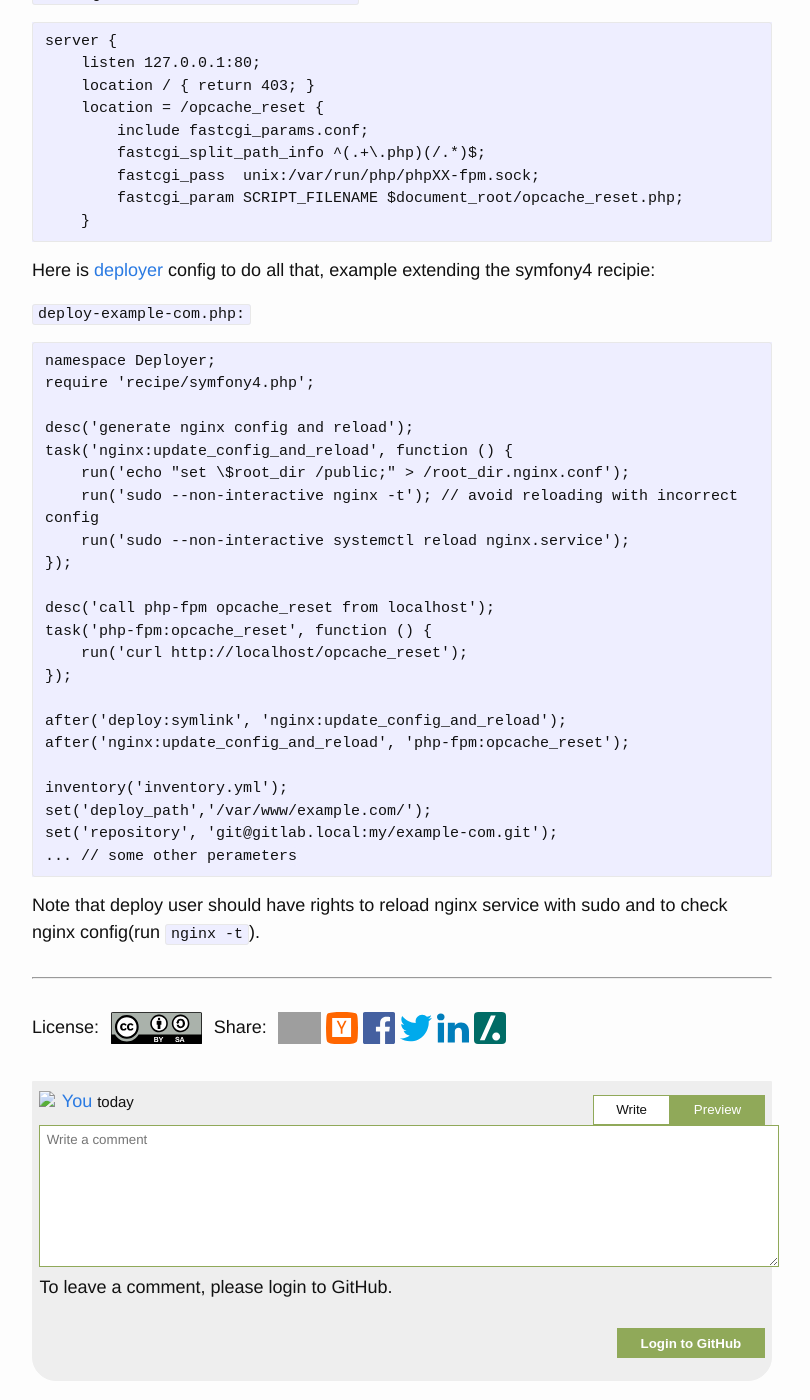
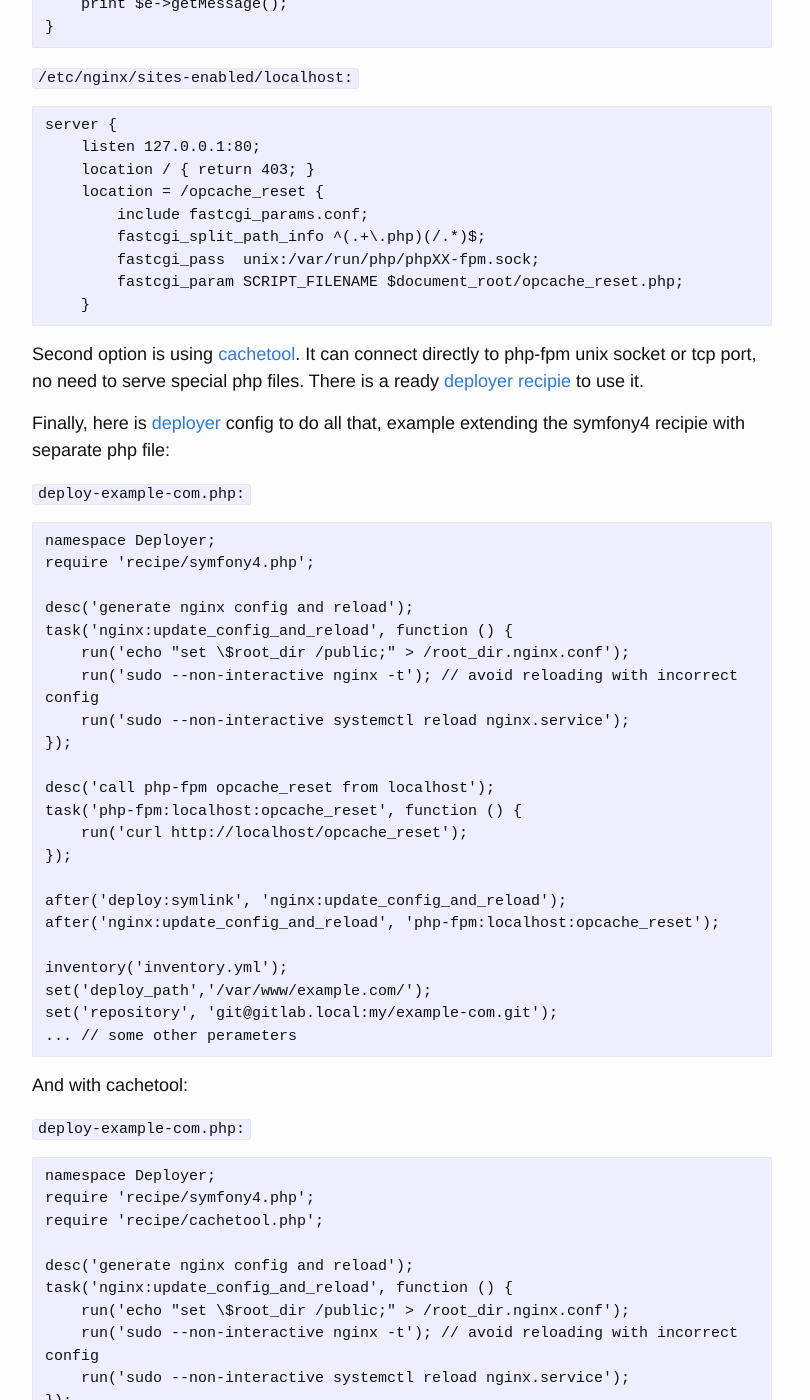
Before and after one commit to selivan/selivan.github.io, a Jekyll site: the page built from _posts/2020-04-09-smooth-no-downtime-deploy-with-php-fpm-and-nginx.md, in a window 1280 px wide and 1400 px high, scrolled down 1782 px. Shown: the whole window, without its empty margins (238-1048 px from the left). Built offline with Jekyll 4.4.1, drawn with Linux system fonts in a browser that asks for light colours; some of the changed text lies outside the part shown; grey boxes are pictures that could not be loaded.

Commit message:
update article

````diff
--- a/_posts/2020-04-09-smooth-no-downtime-deploy-with-php-fpm-and-nginx.md
+++ b/_posts/2020-04-09-smooth-no-downtime-deploy-with-php-fpm-and-nginx.md
@@ -4,11 +4,13 @@ title:  "Smooth deploy of a loaded PHP web application with php-fpm and nginx, w
 tags: [php,nginx,deploy]
 ---
 
+**UPDATE 2020-05-10** Added the cachetool option, thanks to reddit users [ds11](https://www.reddit.com/u/ds11) and [SevereHeight](https://www.reddit.com/u/SevereHeight) for mentioning it.
+
 Generally, the smoothest way to deploy a loaded web app without downtime or erros is by adding instances(hosts, containers) with the new version to balancer and then removing old ones, when they have served all running requests. But sometimes it is easier to switch app versions on instances without re-configuring balancer.
 
 Here is how to do that with php-fpm and nginx.
 
-After deploying application(with [deployer](https://deployer.org) or whatever tool you prefer) you have directories with old and new application versions, shared files(like logs), and symlink `current` pointing to the new version. Like this:
+After deploying the application(with [deployer](https://deployer.org) or whatever tool you prefer) you have directories with old and new application versions, shared files(like logs), and symlink `current` pointing to the new version. Like this:
 
 ```
 /var/www/example.com:
@@ -42,7 +44,9 @@ set $root_dir /var/www/example.com/2020-05-09-12-00-00/public;
 
 File `root_dir.nginx.conf` is updated on deploy, then nginx is reloaded. Nginx reload is done very carefully, all requests in progress are completed by old workers with the old config version, pointing to the old application version. Users won't experience any errors or slowdown.
 
-Now the only thing left to do is to clear opcache from the old code, that is not necessary anymore. You can do that with [opcache_reset()](https://www.php.net/manual/en/function.opcache-reset.php) function. This function should be called from a PHP process using the fpm pool you want to reset the opcache for. So you have to create a php file and make it accessible from localhost:
+Now the only thing left to do is to clear the old code from php opcache. You can do that with [opcache_reset()](https://www.php.net/manual/en/function.opcache-reset.php) function. This function should be called from a PHP process using the fpm pool you want to reset the opcache for.
+
+First option is to create a php file and make it accessible from localhost:
 
 `/var/www/localhost/opcache_reset.php:`
 
@@ -75,7 +79,9 @@ server {
     }
 ```
 
-Here is [deployer](https://deployer.org) config to do all that, example extending the symfony4 recipie:
+Second option is using [cachetool](https://gordalina.github.io/cachetool/). It can connect directly to php-fpm unix socket or tcp port, no need to serve special php files. There is a ready [deployer recipie](https://deployer.org/recipes/cachetool.html) to use it.
+
+Finally, here is [deployer](https://deployer.org) config to do all that, example extending the symfony4 recipie with separate php file:
 
 `deploy-example-com.php:`
 
@@ -91,12 +97,12 @@ task('nginx:update_config_and_reload', function () {
 });
 
 desc('call php-fpm opcache_reset from localhost');
-task('php-fpm:opcache_reset', function () {
+task('php-fpm:localhost:opcache_reset', function () {
     run('curl http://localhost/opcache_reset');
 });
 
 after('deploy:symlink', 'nginx:update_config_and_reload');
-after('nginx:update_config_and_reload', 'php-fpm:opcache_reset');
+after('nginx:update_config_and_reload', 'php-fpm:localhost:opcache_reset');
 
 inventory('inventory.yml');
 set('deploy_path','/var/www/example.com/');
@@ -104,4 +110,30 @@ set('repository', 'git@gitlab.local:my/example-com.git');
 ... // some other perameters
 ```
 
+And with cachetool:
+
+`deploy-example-com.php:`
+
+```
+namespace Deployer;
+require 'recipe/symfony4.php';
+require 'recipe/cachetool.php';
+
+desc('generate nginx config and reload');
+task('nginx:update_config_and_reload', function () {
+    run('echo "set \$root_dir {{release_path}}/public;" > {{deploy_path}}/root_dir.nginx.conf');
+    run('sudo --non-interactive nginx -t'); // avoid reloading with incorrect config
+    run('sudo --non-interactive systemctl reload nginx.service');
+});
+
+after('deploy:symlink', 'nginx:update_config_and_reload');
+after('nginx:update_config_and_reload', 'cachetool:clear:opcache');
+
+inventory('inventory.yml');
+set('deploy_path','/var/www/example.com/');
+set('repository', 'git@gitlab.local:my/example-com.git');
+set('cachetool', '/var/run/php/phpXX-fpm.sock');
+... // some other perameters
+```
+
 Note that deploy user should have rights to reload nginx service with sudo and to check nginx config(run `nginx -t`).
````
